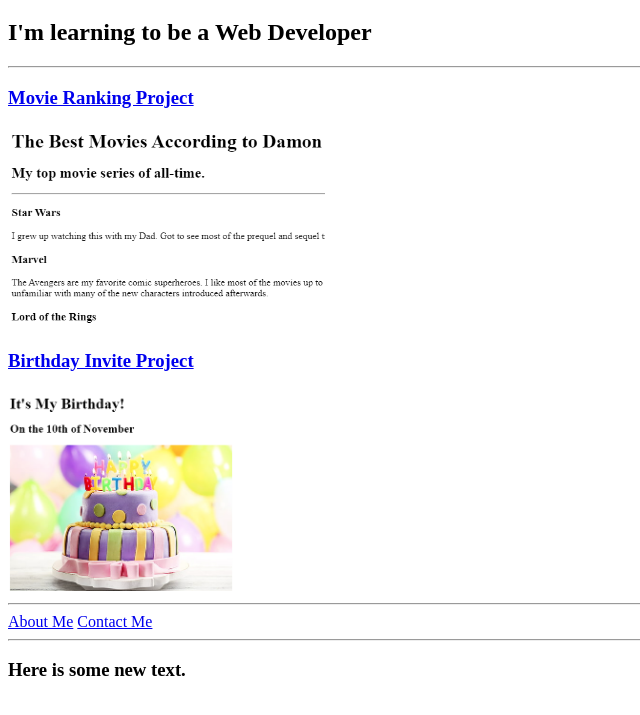
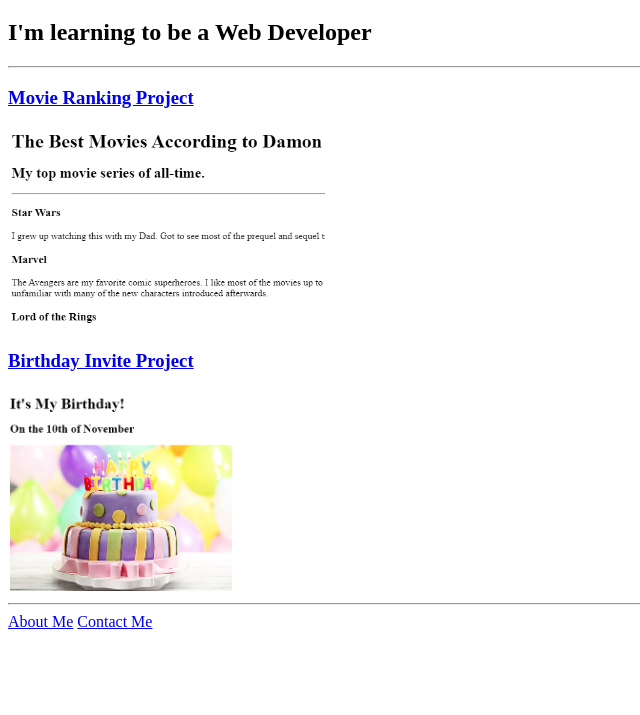
Before and after one commit to DamonMSmith/html-portfolio, a plain HTML site: page index.html in a window 1280 px wide. Shown: the part 61-776 px from the top of the page, without its empty margins (0-640 px from the left). Drawn offline with Linux system fonts and the light colour scheme.

Commit message:
Update index.html
Remove additional text.

```diff
--- a/index.html
+++ b/index.html
@@ -16,7 +16,5 @@
         <hr />
         <a href="./public/about.html">About Me</a>
         <a href="./public/contact.html">Contact Me</a>
-        <hr />
-        <h3>Here is some new text.</h3>
     </body>
 </html>
```
